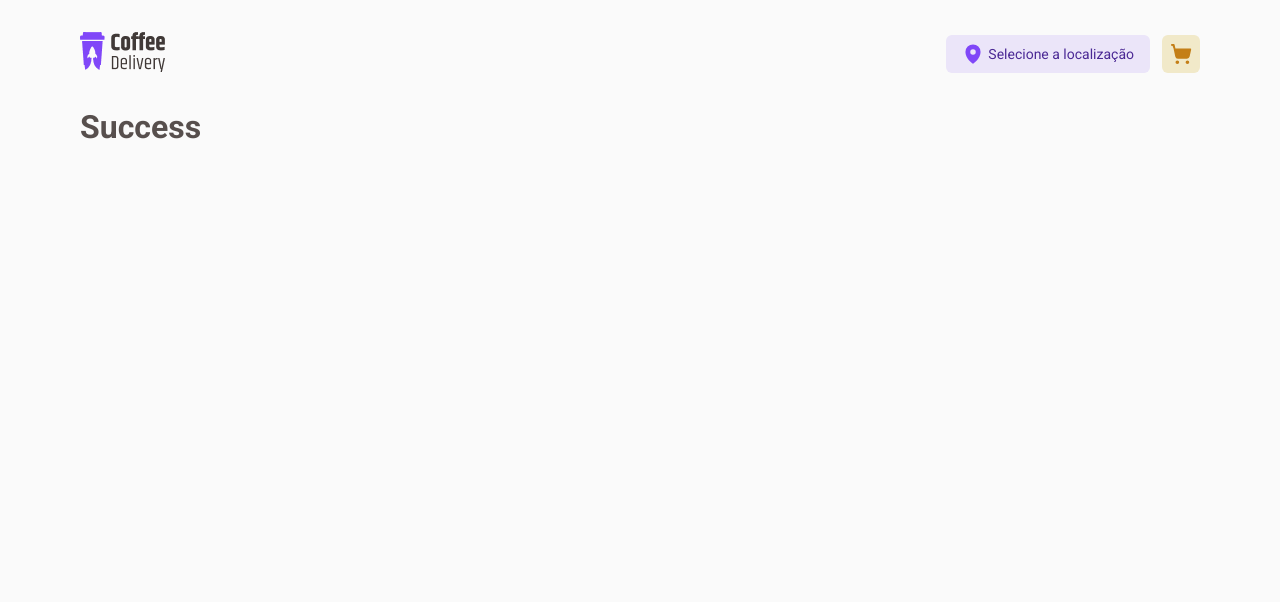
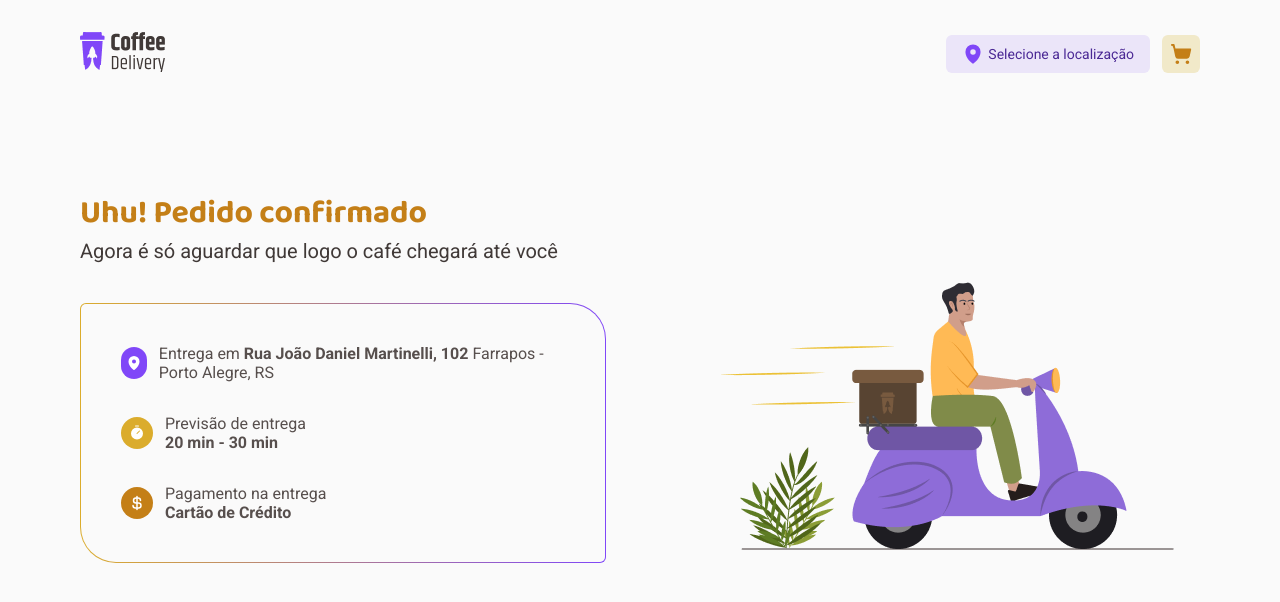
Before and after one commit to parkersfly/coffee-delivery, a React (Vite) app: page /success in a window 1280 px wide. Shown: the top 602 px of the page. Built offline with nearby package versions, Linux system fonts and the light colour scheme.

Commit message:
Add styles to success page

```diff
--- /dev/null
+++ b/src/components/Icon/index.tsx
@@ -0,0 +1,15 @@
+import { IconContainer, IconVariants } from "./styles";
+
+interface IconProps {
+  iconSVG: any
+  weight: string
+  variant?: IconVariants
+}
+
+export function Icon({iconSVG: IconSVG, variant = "primary", weight }: IconProps){
+  return(
+    <IconContainer variant={variant}>
+      <IconSVG weight={weight}/>
+    </IconContainer>
+  )
+}
--- /dev/null
+++ b/src/components/Icon/styles.ts
@@ -0,0 +1,32 @@
+import styled from "styled-components";
+
+export type IconVariants = 'primary' | 'secondary' | 'tertiary' | 'quaternary'
+
+interface IconContainerProps {
+  variant: IconVariants
+}
+
+const iconVariants = {
+  primary: "#8047F8",
+  secondary: "#DBAC2C",
+  tertiary: "#C47F17",
+  quaternary: "#574F4D",
+}
+
+export const IconContainer = styled.div<IconContainerProps>`
+  width: 3.2rem;
+  height: 3.2rem;
+  border-radius: 9999px;
+
+  display: flex;
+  justify-content: center;
+  align-items: center;
+
+  background-color: ${({ variant }) => iconVariants[variant] };
+
+  svg {
+    width: 1.6rem;
+    height: 1.6rem;
+    fill: ${({ theme }) => theme.white};
+  }
+`
--- a/src/pages/Home/index.tsx
+++ b/src/pages/Home/index.tsx
@@ -6,6 +6,7 @@ import heroImage from '../../assets/hero-image.png'
 import { coffeesInStorage } from '../../utils'
 
 import { Card } from "./Catalog-card";
+import { Icon } from "../../components/Icon";
 
 export function Home() {
   return (
@@ -20,25 +21,25 @@ export function Home() {
           <div className="items-wrapper">
             <div>
               <div className="item">
-                <div className="cartIcon"><ShoppingCart weight="fill" /></div>
+                <Icon iconSVG={ShoppingCart} weight="fill" variant="tertiary"/>
                 <span>Compra simples e segura</span>
               </div>
 
               <div className="item">
-                <div className="timerIcon"><Timer weight="fill" /></div>
+                <Icon iconSVG={Timer} weight="fill" variant="secondary"/>
                 <span>Entrega rápida e rastreada</span>
               </div>
             </div>
 
             <div>
               <div className="item">
-                <div className="packageIcon"><Package weight="fill" /></div>
+               <Icon iconSVG={Package} weight="fill" variant="quaternary"/>
                 <span>Embalagem mantém o café intacto</span>
               </div>
 
 
               <div className="item">
-                <div className="coffeeIcon"><Coffee weight="fill" /></div>
+                <Icon iconSVG={Coffee} weight="fill" />
                 <span>O café chega fresquinho até você</span>
               </div>
             </div>
--- a/src/pages/Success/index.tsx
+++ b/src/pages/Success/index.tsx
@@ -1,3 +1,48 @@
+import { CurrencyDollar, MapPin, Timer } from "@phosphor-icons/react";
+import { SuccessContainer } from "./styles";
+import { Icon } from "../../components/Icon";
+
+import delivery from '../../assets/delivery.png'
+
 export function Success(){
-  return <h1>Success</h1>
+  return (
+    <SuccessContainer>
+      <div className="order-confirmed">
+        <div className="order-confirmed-title">
+          <strong>Uhu! Pedido confirmado</strong>
+          <p>Agora é só aguardar que logo o café chegará até você</p>
+        </div>
+
+        <div className="order-cards-wrapper">
+          <div className="card-order-info">
+            <Icon iconSVG={MapPin} weight="fill"/>
+
+            <div>
+              <p>Entrega em <span>Rua João Daniel Martinelli, 102</span> Farrapos - Porto Alegre, RS</p>
+            </div>
+          </div>
+
+          <div className="card-order-info">
+            <Icon iconSVG={Timer} variant="secondary" weight="fill"/>
+
+            <div>
+              <p>Previsão de entrega</p>
+              <span>20 min - 30 min </span>
+            </div>
+          </div>
+
+          <div className="card-order-info">
+          <Icon iconSVG={CurrencyDollar} variant="tertiary" weight="bold"/>
+
+            <div>
+              <p>Pagamento na entrega</p>
+              <span>Cartão de Crédito</span>
+            </div>
+          </div>
+        </div>
+      </div>
+
+      <img src={delivery} alt="" />
+    </SuccessContainer>
+  )
 }
--- /dev/null
+++ b/src/pages/Success/styles.ts
@@ -0,0 +1,57 @@
+import styled from "styled-components";
+
+export const SuccessContainer = styled.div`
+  margin-top: 8rem;
+  display: flex;
+  gap: 10.2rem;
+  align-items: end;
+
+  > img {
+    object-fit: contain;
+  }
+
+  .order-confirmed-title {
+    margin-bottom: 4rem;
+
+    strong {
+      font-size: 3.2rem;
+      font-family: 'Baloo 2', sans-serif;
+      color: ${({ theme }) => theme["yellow-dark"]};
+    }
+
+    p {
+      color: ${({ theme }) => theme["base-subtitle"]};
+      font-size: 2rem;
+    }
+  }
+
+  .card-order-info {
+    display: flex;
+    align-items: center;
+    gap: 1.2rem;
+
+    > div {
+      span {
+        font-weight: bold;
+      }
+    }
+  }
+
+  .order-cards-wrapper {
+    width: 100%;
+    max-width: 52.6rem;
+    padding: 4rem;
+
+    border-radius: 6px 36px 6px 36px;
+
+    display: flex;
+    justify-content: center;
+    flex-direction: column;
+    gap: 3.2rem;
+
+    background:
+    linear-gradient(#fafafa, #fafafa) padding-box,
+    linear-gradient(to right, #dbac2c, #8047f8) border-box;
+  border: 1px solid transparent;
+  }
+`
```
Also changed, not shown: src/components/Button/index.tsx (deleted, +0 -11 lines), src/components/Button/styles.ts (deleted, +0 -21 lines), src/assets/delivery.png (added).
